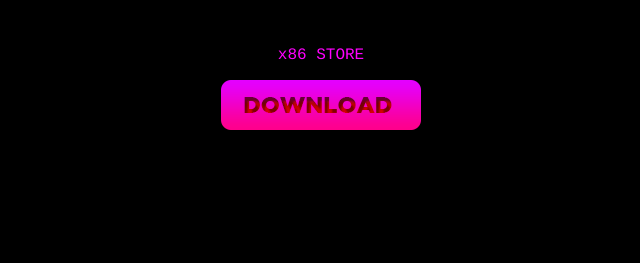
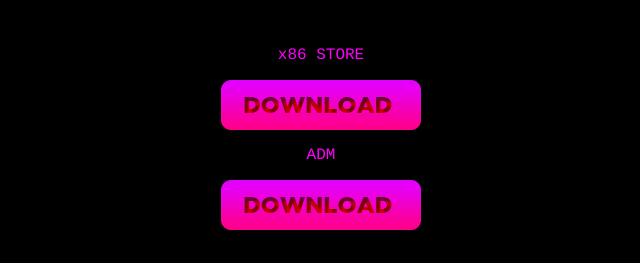
Before and after one commit to RadokOficial/FREEFIREx86, a plain HTML site: page index.html in a window 1280 px wide. Shown: the part 130-393 px from the top of the page, without its empty margins (319-959 px from the left). Drawn offline with Linux system fonts and the light colour scheme.

Commit message:
Update index.html

```diff
--- a/index.html
+++ b/index.html
@@ -3,6 +3,8 @@
 <div class="separator" style="clear: both; text-align: center;"><img border="0"  src="img/logo_x86.png"  /></a></div><br /><p style="text-align: center;"><br /></p>
 <p style="text-align: center;"><span style="color: #ff00fe; font-family: courier;">x86 STORE</span></p>
 <div class="x86Emulador" style="clear: both; text-align: center;"><a href="https://archive.org/download/x-86-store-1.0/x86%20Store_1.0.apk" imageanchor="1" style="margin-left: 1em; margin-right: 1em;"><img src="img/button.png" /></a></div>
+<p style="text-align: center;"><span style="color: #ff00fe; font-family: courier;">ADM</span></p>
+<div class="x86Emulador" style="clear: both; text-align: center;"><a href="https://bit.ly/ADM_ininja" imageanchor="1" style="margin-left: 1em; margin-right: 1em;"><img src="img/button.png" /></a></div>
 <p>ㅤ</p>
 <p>ㅤ</p>
 <p>ㅤ</p>
```
